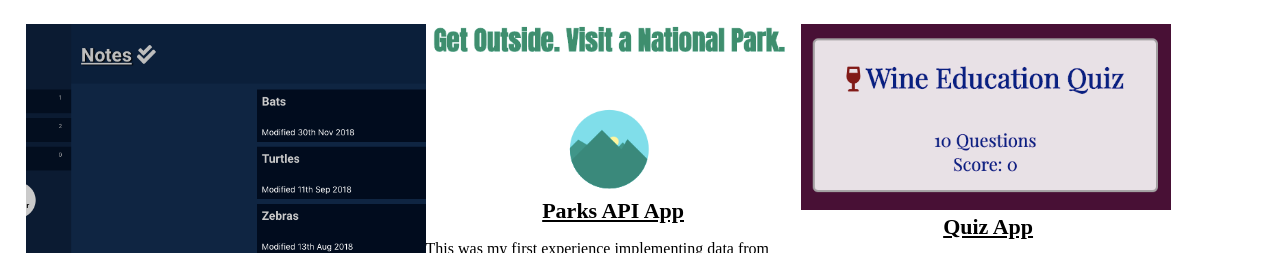
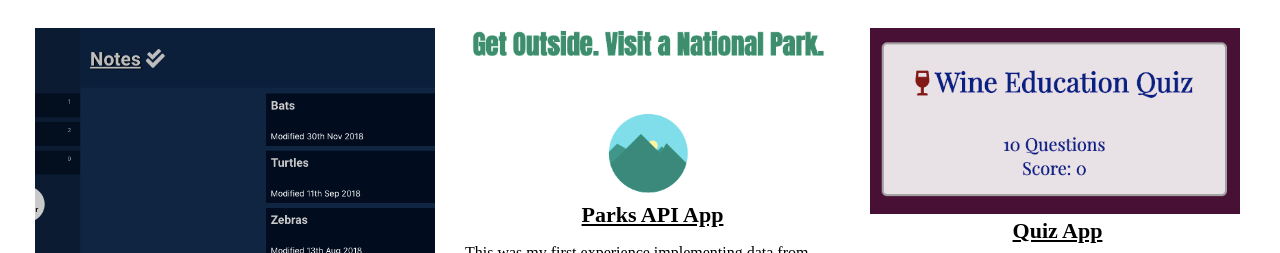
Before and after one commit to tgronski/react-portfolio, a React app: page /code in a window 1280 px wide. Shown: the part 83-336 px from the top of the page. Built offline with nearby package versions, Linux system fonts and the light colour scheme.

Commit message:
Edit nav bar, edit main styling

```diff
--- a/src/App/App.css
+++ b/src/App/App.css
@@ -9,9 +9,7 @@ h2{
 }
 
 main{
-    height: 100vh;
-    margin-left: 2%;
-    margin-right: 2%;
+
     overflow-x: scroll;
     overflow-y: hidden;
     top: 10%;
--- a/src/Code/Code.css
+++ b/src/Code/Code.css
@@ -3,7 +3,7 @@
    display: grid;
    grid-template-rows: auto auto auto;
    grid-template-columns: auto auto auto;
-
+   grid-gap: 30px;
 }
 .winephoto{
 width: 370px;
@@ -20,6 +20,7 @@ height: auto;
 .project1{
     grid-row: 1;
     grid-column: 3;
+
 }
 .title{
     color:black;
@@ -49,9 +50,11 @@ height: auto;
 }
 .projectPage{
     margin-top: 3%;
-     display: flex;
-    /* justify-content: center;
+    display: flex;
+    justify-content: center;
     align-content: center;
-    width: 100%;  */
+    width: 100%;
+    position: fixed;
+    left: 0
 
 }
--- a/src/Nav/Nav.js
+++ b/src/Nav/Nav.js
@@ -28,7 +28,7 @@ export default class Nav extends Component{
                     <ul className='mainNav'>
                     <li ><Link className='routerLink' to= '/home' ><h2 className='a'>Home</h2></Link> </li>
                         <li ><Link className='routerLink' to='/code' ><h2 className='a' >Code</h2></Link></li>
-                        <li><Link className='routerLink'  to='/leadership' onMouseOver={this.handleLead} ><h2 className='a' >Leadership</h2> </Link>
+                        <li><Link className='routerLink'  to='/leadership' onMouseEnter={this.handleLead} ><h2 className='a' >Leadership</h2> </Link>
                         {
                                         this.state.showLead
                                     ?(
```
